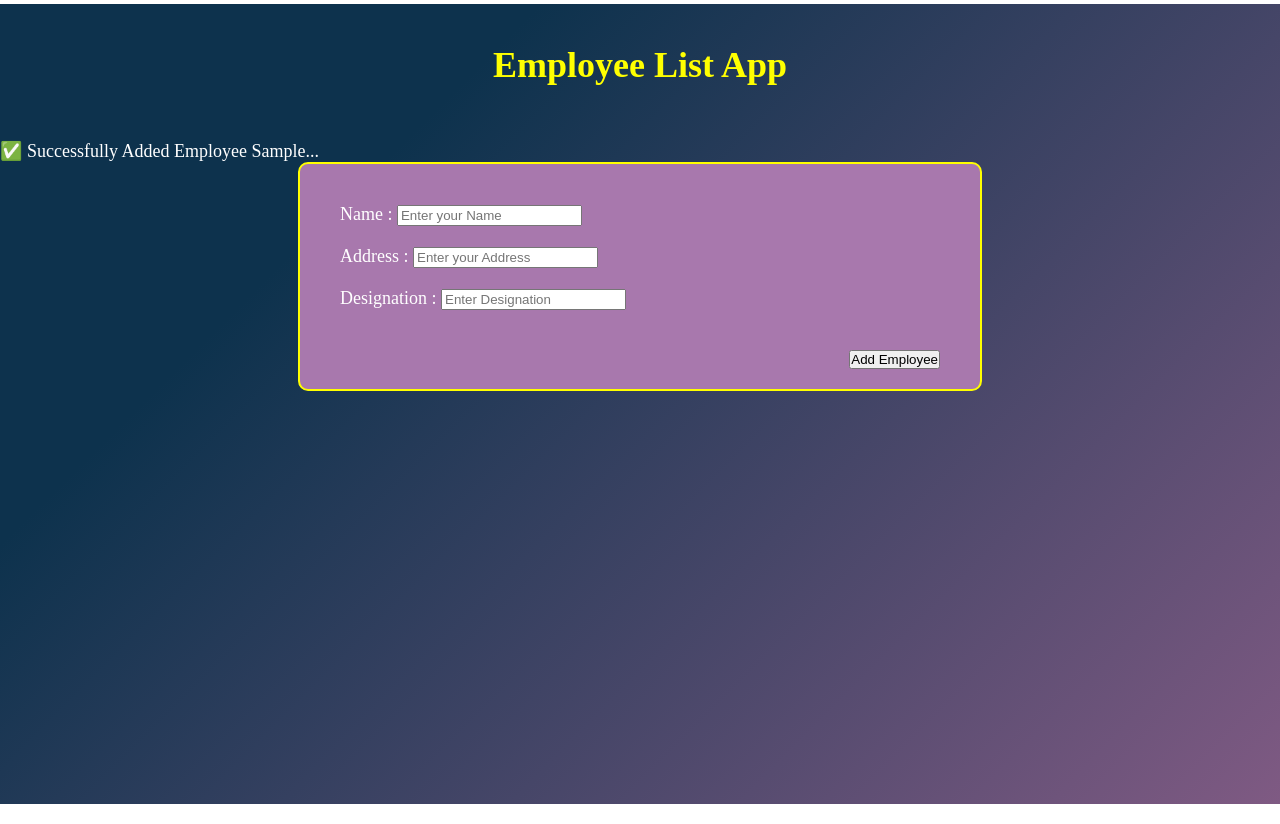
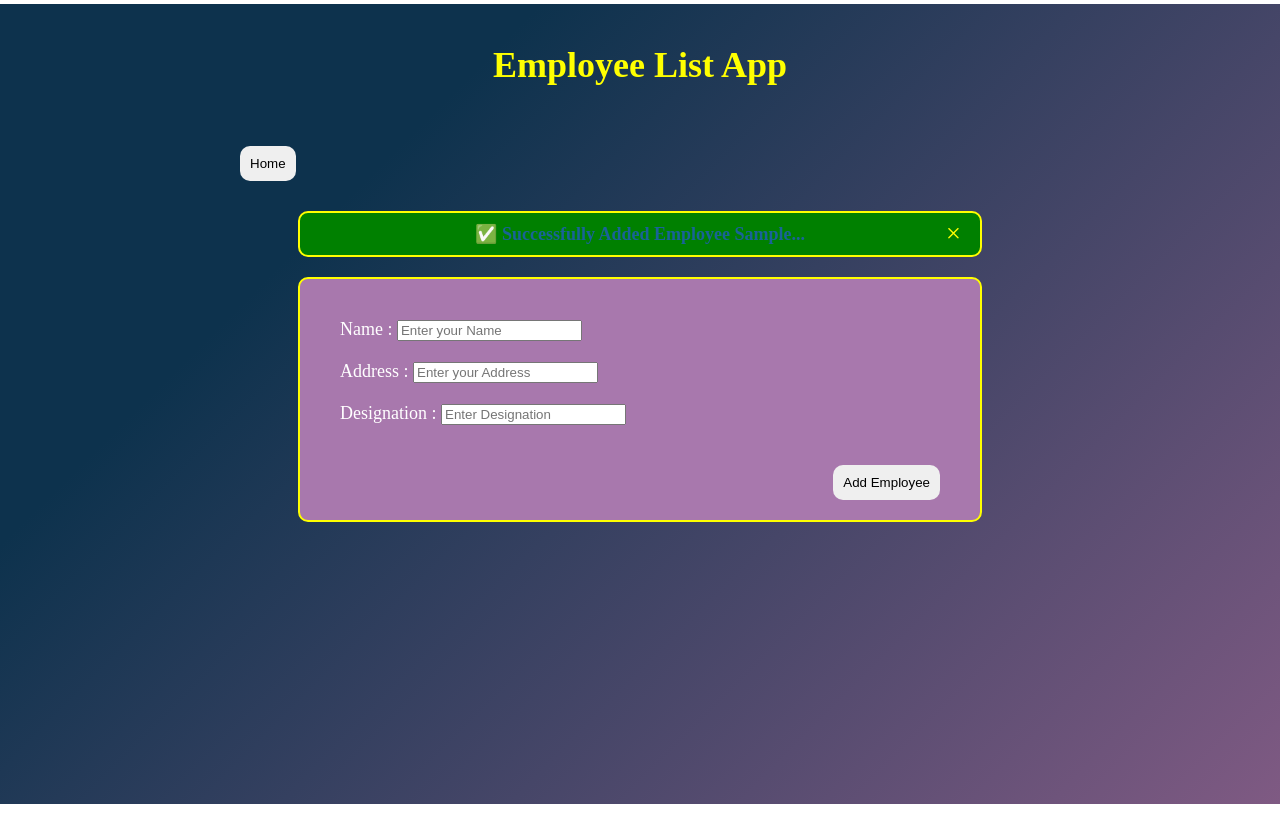
Before and after one commit to sivalay/Employee-list-app, a Vue app: page /add in a window 1280 px wide. Both pictures are taken after typing "Sample", "Sample", "Sample" into the empty fields and a click on the button "Add Employee". Built offline with nearby package versions, Linux system fonts and the light colour scheme.

Commit message:
update: updated with message component

```diff
--- a/src/App.vue
+++ b/src/App.vue
@@ -1,6 +1,5 @@
 <template>
   <main>
-    <!-- <employee-list /> -->
     <header-nav class="head" />
     <router-view />
   </main>
@@ -8,7 +7,6 @@
 
 <script setup lang="ts">
 import HeaderNav from './components/HeaderNav.vue'
-// import EmployeeList from './components/EmployeeList.vue'
 import { RouterView } from 'vue-router'
 </script>
 
--- a/src/components/AddView.vue
+++ b/src/components/AddView.vue
@@ -1,8 +1,15 @@
 <template>
-  <div v-if="message" class="message-wrapper" :class="{ 'message-wrapper--error-text': isMessage }">
-    {{ message }}
+  <div class="home-button">
+    <RouterLink to="/"><button>Home</button></RouterLink>
   </div>
-  <!-- <text-message :text="message" :class="{ 'error-text': isMessage }" /> -->
+  <message-view
+    v-if="message"
+    :text="message"
+    class="message-wrapper"
+    :class="{ 'message-wrapper--error-text': isMessage }"
+    icon="pi pi-times"
+    @click="handleMessageBox"
+  />
   <div class="addview-wrap">
     <form @submit.prevent="handleSubmit" action="" class="addview-wrap__form">
       <div class="addview-wrap__input-wrap">
@@ -46,10 +53,10 @@
 
 <script setup lang="ts">
 import { reactive, ref } from 'vue'
-import { useRouter } from 'vue-router'
-import type { Employee } from '@/types'
-// import TextMessage from './TextMessage.vue'
+import { RouterLink } from 'vue-router'
 import axios from 'axios'
+
+import MessageView from './MessageView.vue'
 
 const form = reactive({
   id: crypto.randomUUID(),
@@ -60,30 +67,35 @@ const form = reactive({
 
 const message = ref<string>()
 const isMessage = ref<boolean>(false)
-const formNew = ref<Employee[]>([])
-
-const router = useRouter()
 
 const handleSubmit = async () => {
-  console.log(form, 'form')
   const newForm = {
     id: form.id,
     name: form.name,
     address: form.address,
     designation: form.designation,
   }
+  if (newForm.name === '' || newForm.designation === '' || newForm.address === '') {
+    isMessage.value = true
+    message.value = `❕  Enter the fields correctly...`
+  } else {
+    isMessage.value = false
     try {
       const response = await axios.post('/employee.json')
       response.data.employees.push(newForm)
-    console.log(response.data.employees)
       message.value = `✅ Successfully Added Employee ${newForm.name}...`
     } catch (error) {
-    console.log('Error loading in response', error)
-    message.value = `✅ Successfully Added Employee ${newForm.name}...`
+      isMessage.value = true
+      message.value = `❕  Error in adding Employee ${newForm.name}...`
     }
     form.name = ''
     form.address = ''
     form.designation = ''
+  }
+}
+
+function handleMessageBox() {
+  message.value = ''
 }
 </script>
 
@@ -116,17 +128,31 @@ const handleSubmit = async () => {
     justify-content: flex-end;
   }
 }
-// .message-wrapper {
-//   width: 600px;
-//   display: block;
-//   background-color: green;
-//   border: 2px solid yellow;
-//   border-radius: 10px;
-//   padding: 10px 40px;
-//   margin: 20px auto;
-//   text-align: center;
-// }
-.error-text {
+
+.message-wrapper {
+  width: 600px;
+  display: block;
+  background-color: green;
+  border: 2px solid yellow;
+  border-radius: 10px;
+  padding: 10px 40px;
+  margin: 20px auto;
+  text-align: center;
+
+  &--error-text {
     background-color: rgb(250, 100, 100);
   }
+}
+
+button {
+  border: none;
+  border-radius: 10px;
+  padding: 10px;
+  cursor: pointer;
+}
+
+.home-button {
+  width: 800px;
+  margin: 30px auto;
+}
 </style>
--- a/src/components/EmployeeList.vue
+++ b/src/components/EmployeeList.vue
@@ -8,6 +8,9 @@
           :class="'employee-list--error-text'"
           icon="pi pi-times"
         />
+        <div>
+          <RouterLink to="/add"><button>Add</button></RouterLink>
+        </div>
         <li v-for="employee in employeesData" :key="employee.id" class="employee-list__employee">
           <div>{{ employee.name }}</div>
           <div class="employee-list__button-container">
@@ -21,6 +24,7 @@
 
 <script setup lang="ts">
 import { onMounted, ref } from 'vue'
+import { RouterLink } from 'vue-router'
 import axios from 'axios'
 
 import type { Employee } from '@/types'
@@ -46,12 +50,6 @@ onMounted(getEmployeeList)
 .employee-list-wrapper {
   max-width: 800px;
   margin: 0px auto;
-
-  // &__head {
-  //   text-align: center;
-  //   color: yellow;
-  //   padding: 20px;
-  // }
 
   .employee-list {
     display: flex;
--- a/src/components/TextMessage.vue
+++ /dev/null
@@ -1,31 +0,0 @@
-<template>
-  <div v-if="text" class="message-wrapper">
-    <div class="message-wrapper__message" :class="className">
-      {{ text }}
-    </div>
-    <i class="message-wrapper__icon">icon</i>
-  </div>
-</template>
-
-<script setup lang="ts">
-import { ref, defineProps } from 'vue'
-
-const props = defineProps<{
-  text?: string
-  isMessage?: boolean
-  className?: String
-}>()
-</script>
-
-<style scoped lang="scss">
-.message-wrapper {
-  max-width: 600px;
-  display: flex;
-  flex-flow: row;
-  margin: 20px auto;
-
-  &__icon {
-    width: fit-content;
-  }
-}
-</style>
```
Also changed, not shown: src/components/ActiveButton.vue (deleted, +0 -10 lines), src/components/ActiveMessage.vue (deleted, +0 -16 lines). Lines whose indentation alone changed are shown as unchanged.
